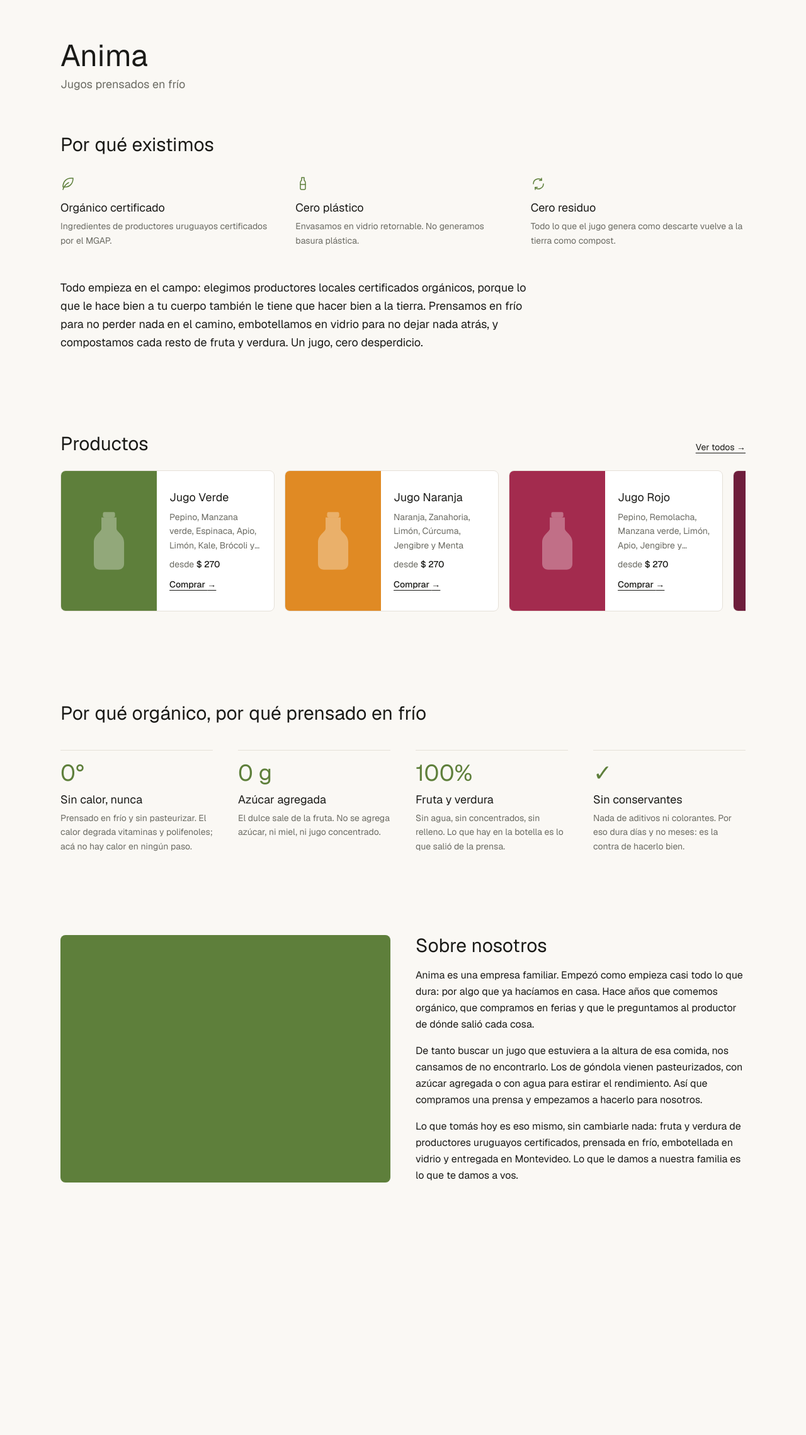
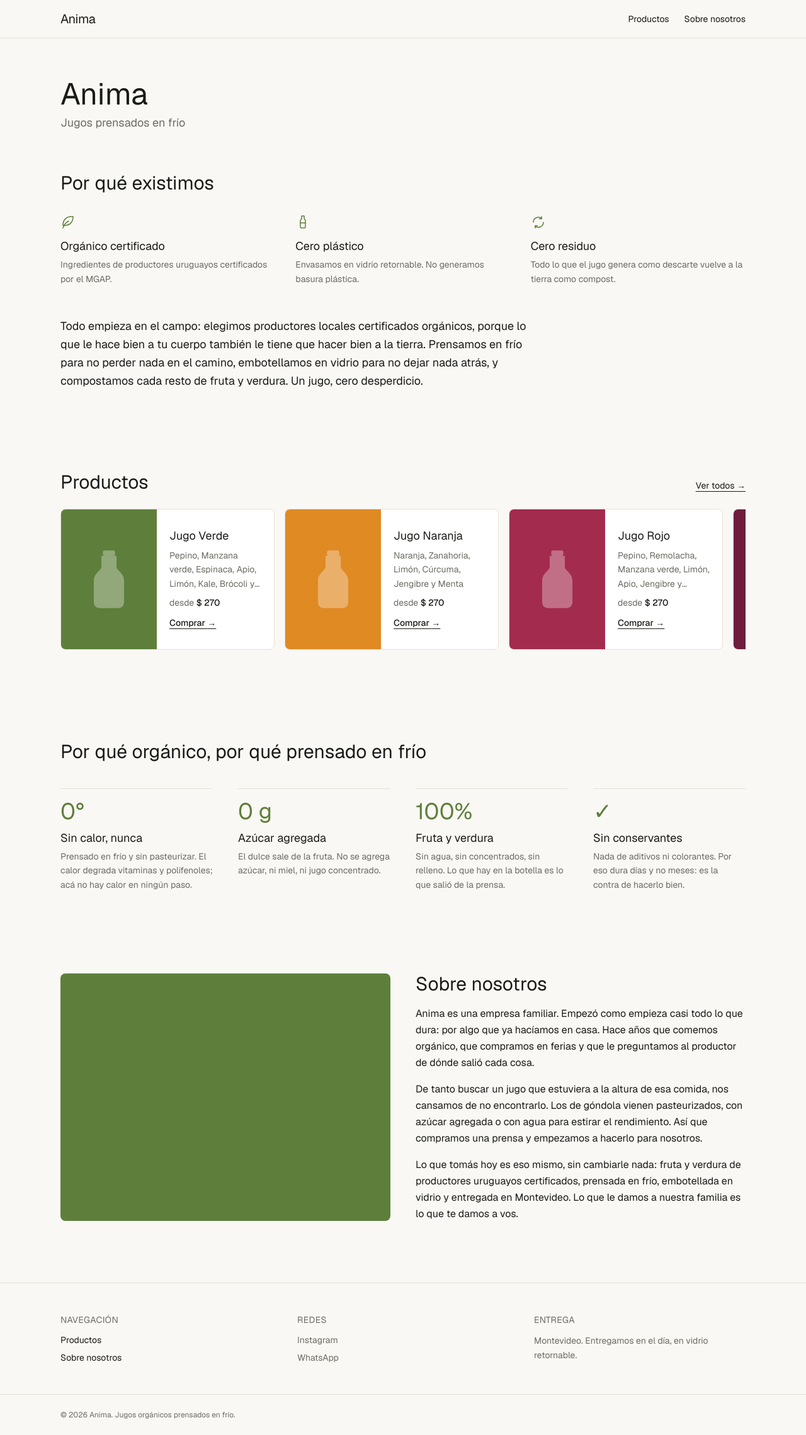
Before and after one commit to Felipebaz/mbs-proyecto-final, a Next.js app: page / in a window 1280 px wide. Shown: the whole page at 63% size. Before the commit the page ends 1944 px from the top, so only its background shows below. Built offline with nearby package versions, Linux system fonts and the light colour scheme.

Commit message:
feat: add Header and Footer components to layout

```diff
--- a/app/layout.tsx
+++ b/app/layout.tsx
@@ -1,3 +1,5 @@
+import { Footer } from "@/components/layout/Footer";
+import { Header } from "@/components/layout/Header";
 import type { Metadata } from "next";
 import { Geist, Geist_Mono } from "next/font/google";
 import "./globals.css";
@@ -30,7 +32,11 @@
       lang="es"
       className={`${geistSans.variable} ${geistMono.variable} h-full antialiased`}
     >
-      <body className="min-h-full flex flex-col">{children}</body>
+      <body className="min-h-full flex flex-col">
+        <Header />
+        {children}
+        <Footer />
+      </body>
     </html>
   );
 }
--- a/components/home/SobreNosotros.tsx
+++ b/components/home/SobreNosotros.tsx
@@ -5,6 +5,7 @@
 export function SobreNosotros() {
   return (
     <section
+      id="sobre-nosotros"
       aria-labelledby="sobre-nosotros-titulo"
       className="mx-auto w-full max-w-6xl px-5 py-16 sm:px-8"
     >
--- /dev/null
+++ b/components/layout/Footer.tsx
@@ -0,0 +1,82 @@
+import Link from "next/link";
+
+/**
+ * Footer del sitio.
+ *
+ * Los contactos son constantes vacías a propósito: mientras no haya número ni
+ * cuenta reales, se muestra el texto sin link. Un link a un WhatsApp
+ * inexistente es peor que no tener link.
+ */
+const WHATSAPP = ""; // TODO: "https://wa.me/598XXXXXXXX"
+const INSTAGRAM = ""; // TODO: "https://instagram.com/..."
+
+const ANIO = new Date().getFullYear();
+
+export function Footer() {
+  return (
+    <footer className="mt-8 border-t border-border">
+      <div className="mx-auto grid w-full max-w-6xl gap-10 px-5 py-12 sm:grid-cols-3 sm:px-8">
+        <div>
+          <h2 className="font-display text-sm uppercase tracking-wide text-muted">
+            Navegación
+          </h2>
+          <ul className="mt-3 space-y-2 text-sm">
+            <li>
+              <Link href="/productos" className="underline-offset-4 hover:underline">
+                Productos
+              </Link>
+            </li>
+            <li>
+              <Link href="/#sobre-nosotros" className="underline-offset-4 hover:underline">
+                Sobre nosotros
+              </Link>
+            </li>
+          </ul>
+        </div>
+
+        <div>
+          <h2 className="font-display text-sm uppercase tracking-wide text-muted">
+            Redes
+          </h2>
+          <ul className="mt-3 space-y-2 text-sm">
+            <li>
+              {INSTAGRAM ? (
+                <a href={INSTAGRAM} className="underline-offset-4 hover:underline">
+                  Instagram
+                </a>
+              ) : (
+                <span className="text-muted">Instagram</span>
+              )}
+            </li>
+            <li>
+              {WHATSAPP ? (
+                <a href={WHATSAPP} className="underline-offset-4 hover:underline">
+                  WhatsApp
+                </a>
+              ) : (
+                <span className="text-muted">WhatsApp</span>
+              )}
+            </li>
+          </ul>
+        </div>
+
+        <div>
+          <h2 className="font-display text-sm uppercase tracking-wide text-muted">
+            Entrega
+          </h2>
+          {/* TODO zonas: falta definir barrios, días de reparto y mínimo de
+              compra. Sale del mismo dato que va a usar el carrito. */}
+          <p className="mt-3 text-sm leading-relaxed text-muted">
+            Montevideo. Entregamos en el día, en vidrio retornable.
+          </p>
+        </div>
+      </div>
+
+      <div className="border-t border-border">
+        <p className="mx-auto w-full max-w-6xl px-5 py-6 text-xs text-muted sm:px-8">
+          © {ANIO} Anima. Jugos orgánicos prensados en frío.
+        </p>
+      </div>
+    </footer>
+  );
+}
--- /dev/null
+++ b/components/layout/Header.tsx
@@ -0,0 +1,47 @@
+import Link from "next/link";
+
+/**
+ * Header del sitio. Vive en layout.tsx, así que aparece en todas las rutas.
+ *
+ * Sin menú hamburguesa: son dos links. Un hamburguesa para esto es un
+ * componente cliente, estado y accesibilidad a mano, para esconder 2 links
+ * que entran de sobra en 375px.
+ */
+export function Header() {
+  return (
+    <header className="border-b border-border">
+      <div className="mx-auto flex w-full max-w-6xl items-center justify-between gap-6 px-5 py-4 sm:px-8">
+        <Link
+          href="/"
+          className="font-display text-xl tracking-tight"
+          aria-label="Anima — ir al inicio"
+        >
+          Anima
+        </Link>
+
+        <nav aria-label="Principal">
+          <ul className="flex items-center gap-6 text-sm">
+            <li>
+              <Link
+                href="/productos"
+                className="underline-offset-4 hover:underline"
+              >
+                Productos
+              </Link>
+            </li>
+            <li>
+              <Link
+                href="/#sobre-nosotros"
+                className="underline-offset-4 hover:underline"
+              >
+                Sobre nosotros
+              </Link>
+            </li>
+            {/* TODO carrito: acá va <CartIndicator />, el primer componente
+                cliente del proyecto. Necesita el Context del carrito. */}
+          </ul>
+        </nav>
+      </div>
+    </header>
+  );
+}
```
